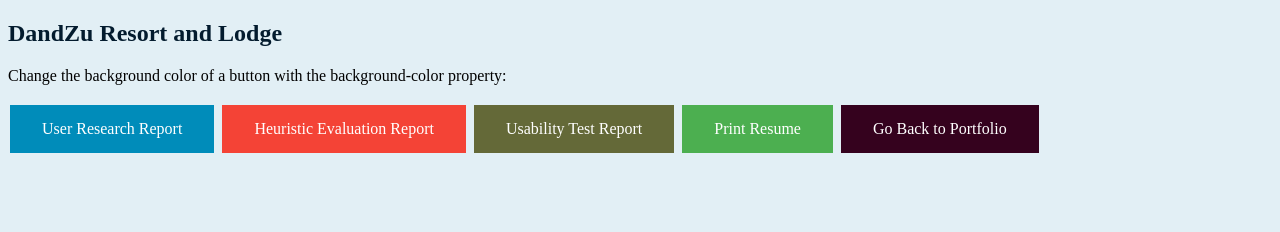
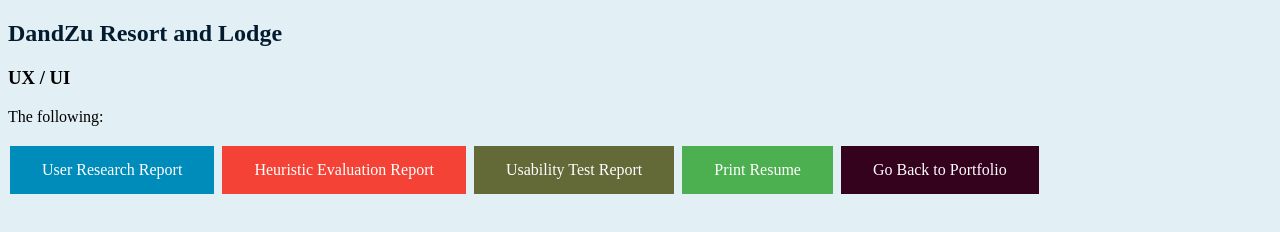
Before and after one commit to WFisseha/UX-UI.github.io, a plain HTML site: page index.html in a window 1280 px wide. Drawn offline with Linux system fonts and the light colour scheme.

Commit message:
Update index.html

```diff
--- a/index.html
+++ b/index.html
@@ -29,8 +29,9 @@ body {background-color: rgb(226, 239, 245);}
 <body>
 
 <h2>DandZu Resort and Lodge</h2>
+<h3>UX / UI</h3>
 
-<p>Change the background color of a button with the background-color property:</p>
+<p>The following:</p>
 
 
 <a href="DandZu-UsabilityTest.pdf" target="_blank" class="button button2">User Research Report</a>
```
